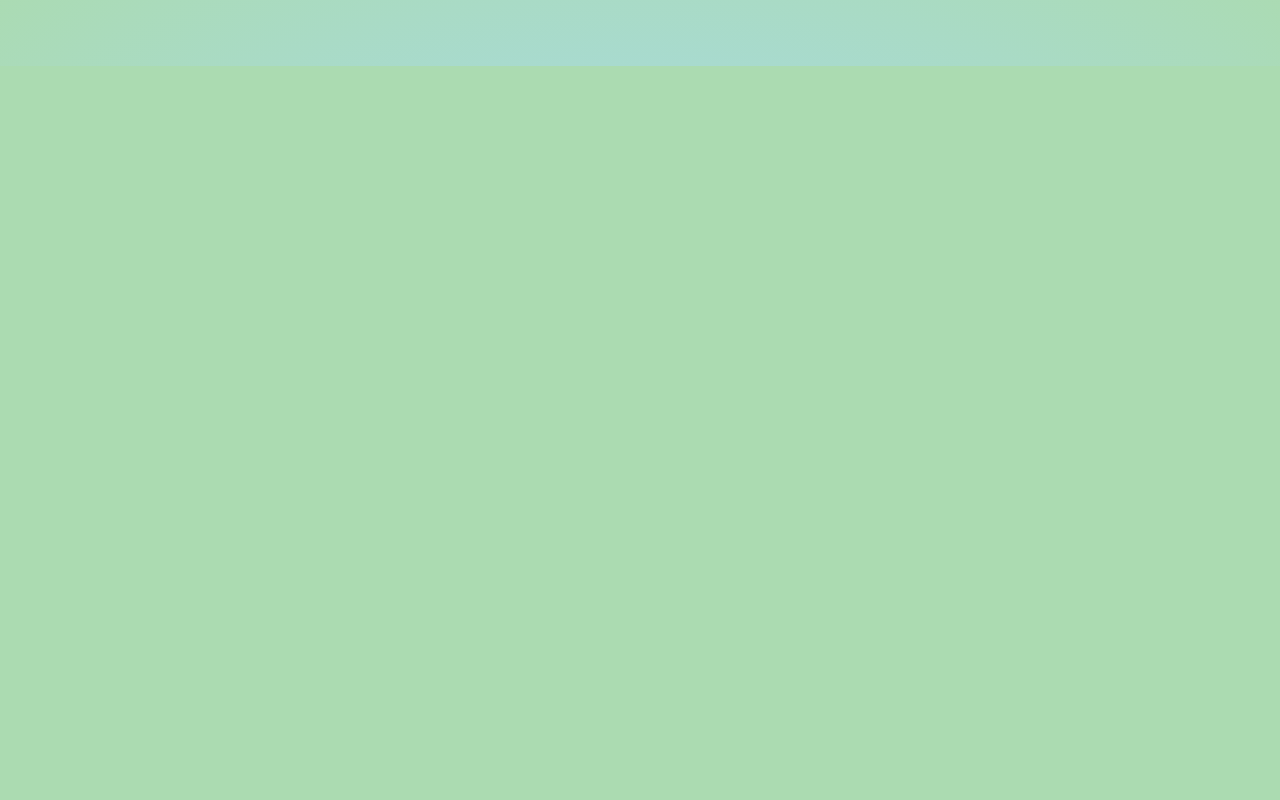
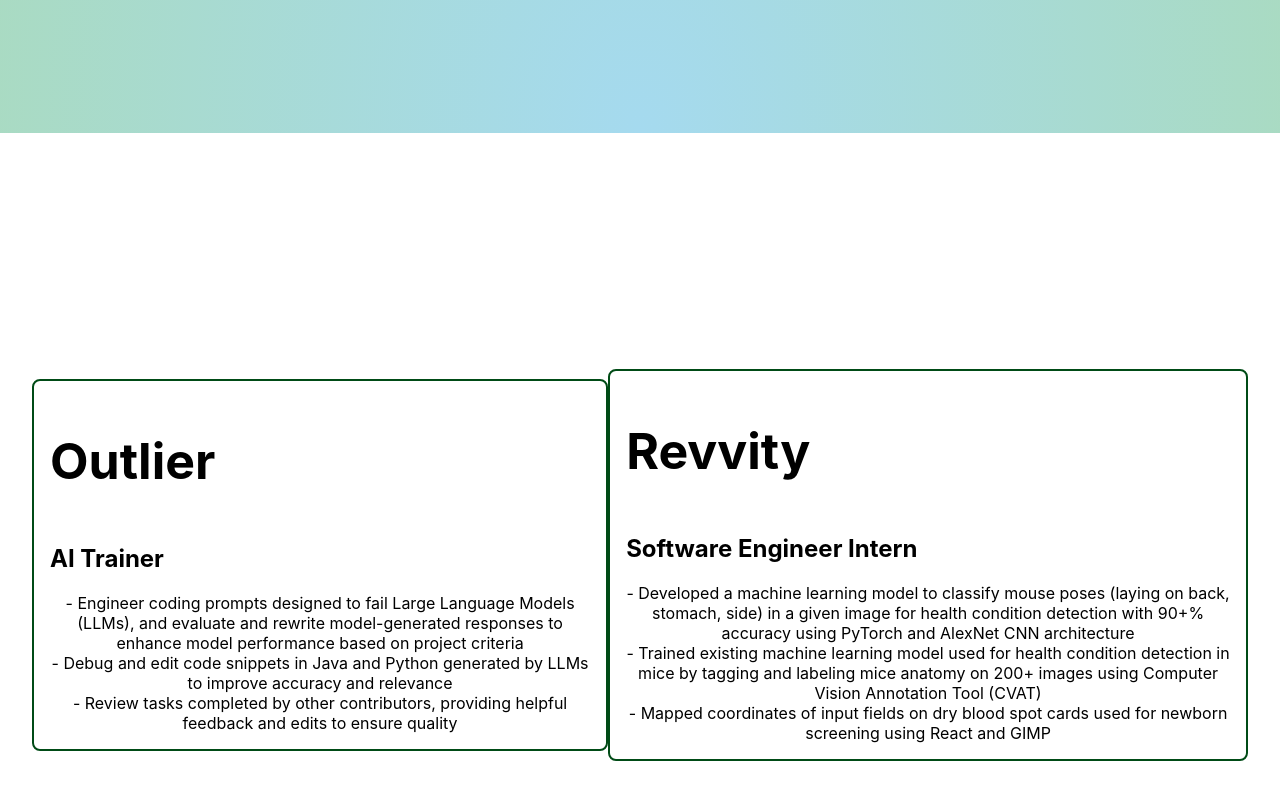
Before and after one commit to alexpark0/Portfolio, a React (Create React App) app: page / in a window 1280 px wide. Shown: the part 734-1534 px from the top of the page. Before the commit the page ends 800 px from the top, so only its background shows below. Built offline with nearby package versions, Linux system fonts and the light colour scheme.

Commit message:
experience (wip)

```diff
--- a/src/App.js
+++ b/src/App.js
@@ -1,5 +1,7 @@
 import Nav from './components/Nav';
 import Intro from './components/Intro';
+import Experience from './components/Experience';
+
 import './App.css';
 
 function App() {
@@ -7,6 +9,7 @@
     <div className="App">
       <Nav />
       <Intro />
+      <Experience />
     </div>
   );
 }
--- /dev/null
+++ b/src/components/Experience.css
@@ -0,0 +1,16 @@
+.Experience {
+    display: flex;
+    background-color: rgb(255, 255, 255);
+    height: 100vh;
+    align-items: center;
+    padding: 32px;
+}
+
+.exp-card {
+    display: flex;
+    flex-direction: column;
+    align-items: flex-start;
+    border: 2px solid rgb(0, 75, 22);
+    padding: 16px;
+    border-radius: 8px;
+}
--- /dev/null
+++ b/src/components/Experience.js
@@ -0,0 +1,24 @@
+import './Experience.css';
+
+function Experience() {
+  return (
+    <div className="Experience">
+      <div className="exp-card">
+        <h1> Outlier </h1>
+        <h2> AI Trainer </h2>
+        <div> - Engineer coding prompts designed to fail Large Language Models (LLMs), and evaluate and rewrite model-generated responses to enhance model performance based on project criteria </div>
+        <div> - Debug and edit code snippets in Java and Python generated by LLMs to improve accuracy and relevance </div>
+        <div> - Review tasks completed by other contributors, providing helpful feedback and edits to ensure quality </div>
+      </div>
+      <div className="exp-card">
+        <h1> Revvity </h1>
+        <h2> Software Engineer Intern </h2>
+        <div> - Developed a machine learning model to classify mouse poses (laying on back, stomach, side) in a given image for health condition detection with 90+% accuracy using PyTorch and AlexNet CNN architecture </div>
+        <div> - Trained existing machine learning model used for health condition detection in mice by tagging and labeling mice anatomy on 200+ images using Computer Vision Annotation Tool (CVAT) </div>
+        <div> - Mapped coordinates of input fields on dry blood spot cards used for newborn screening using React and GIMP </div>
+      </div>
+    </div>
+  );
+}
+
+export default Experience;
--- a/src/components/Intro.css
+++ b/src/components/Intro.css
@@ -2,7 +2,7 @@
     display: flex;
     justify-content: center;
     align-items: center;
-    height: 80vh;
+    height: 100vh;
 }
 
 .Selfie {
```
